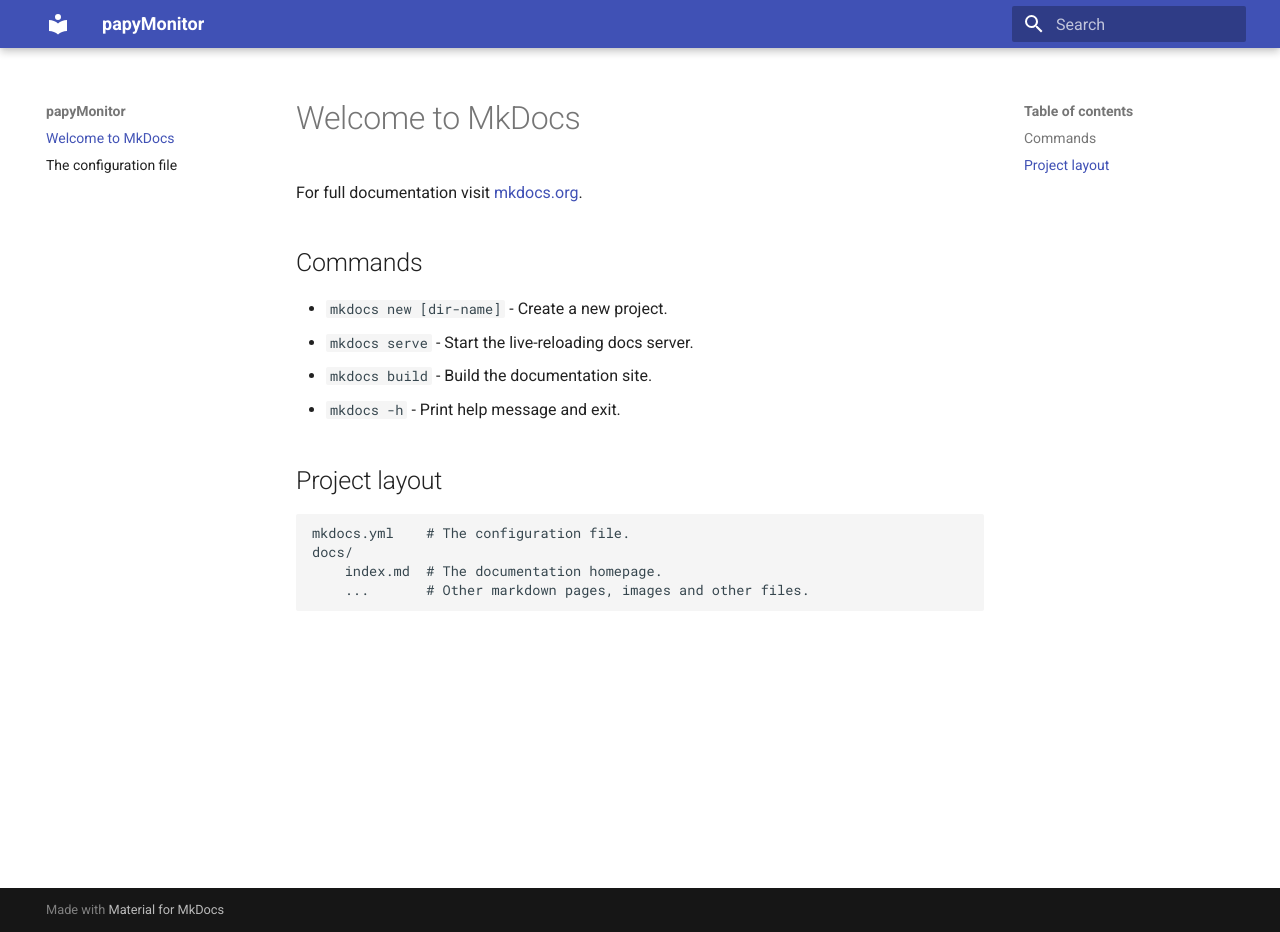
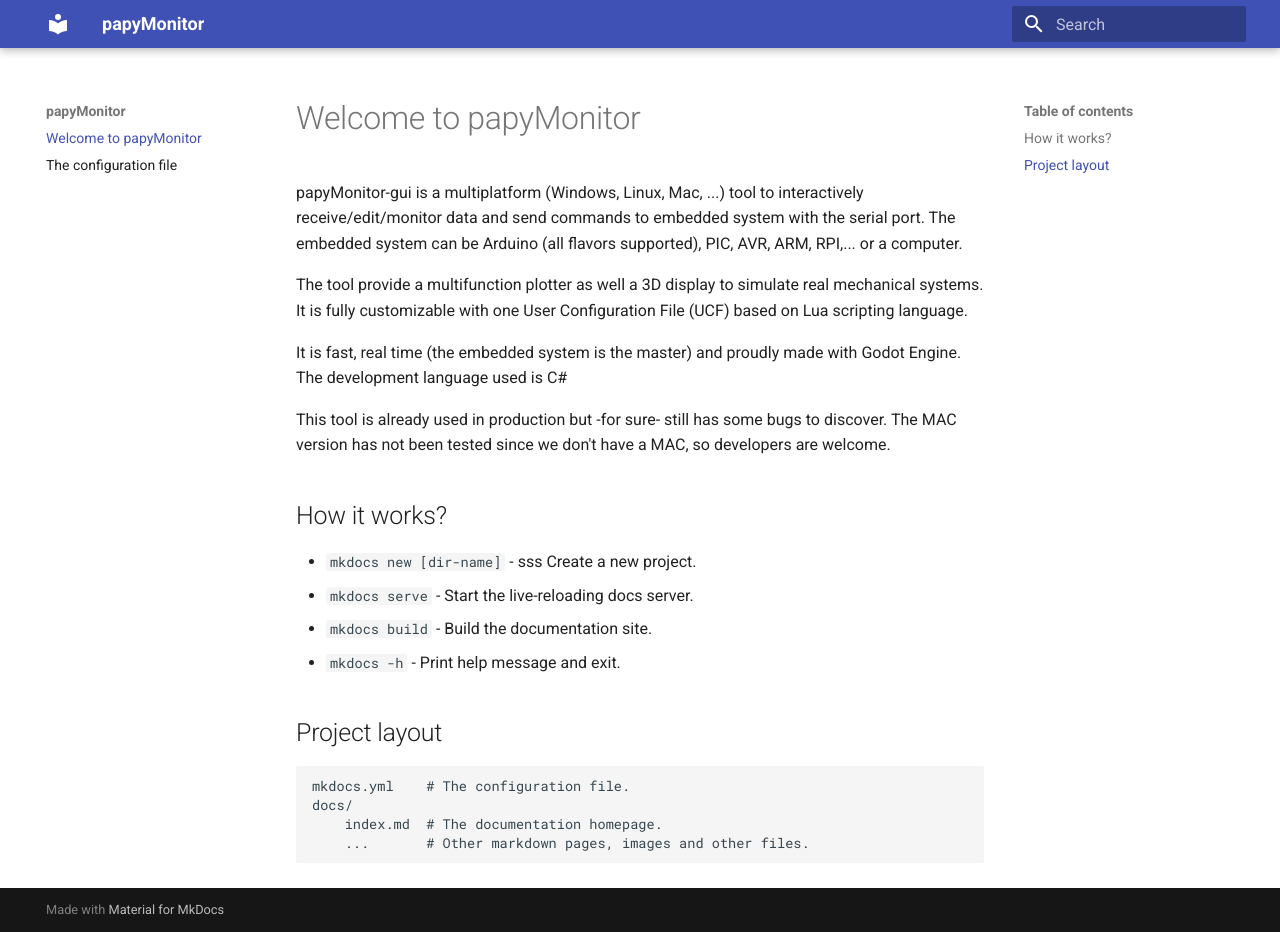
Before and after one commit to papyMonitor/papyMonitor-doc, an MkDocs documentation site: the page built from docs/index.md, in a window 1280 px wide and 932 px high. Built offline with MkDocs 1.6.1 and Material for MkDocs 9.7.7, drawn with Linux system fonts in a browser that asks for light colours.

Commit message:
add text

```diff
--- a/docs/index.md
+++ b/docs/index.md
@@ -1,10 +1,16 @@
-# Welcome to MkDocs
+# Welcome to papyMonitor
 
-For full documentation visit [mkdocs.org](https://www.mkdocs.org).
+papyMonitor-gui is a multiplatform (Windows, Linux, Mac, ...) tool to interactively receive/edit/monitor data and send commands to embedded system with the serial port. The embedded system can be Arduino (all flavors supported), PIC, AVR, ARM, RPI,... or a computer.
 
-## Commands
+The tool provide a multifunction plotter as well a 3D display to simulate real mechanical systems. It is fully customizable with one User Configuration File (UCF) based on Lua scripting language.
 
-* `mkdocs new [dir-name]` - Create a new project.
+It is fast, real time (the embedded system is the master) and proudly made with Godot Engine. The development language used is C#
+
+This tool is already used in production but -for sure- still has some bugs to discover. The MAC version has not been tested since we don't have a MAC, so developers are welcome.
+
+## How it works?
+
+* `mkdocs new [dir-name]` - sss Create a new project.
 * `mkdocs serve` - Start the live-reloading docs server.
 * `mkdocs build` - Build the documentation site.
 * `mkdocs -h` - Print help message and exit.
```
